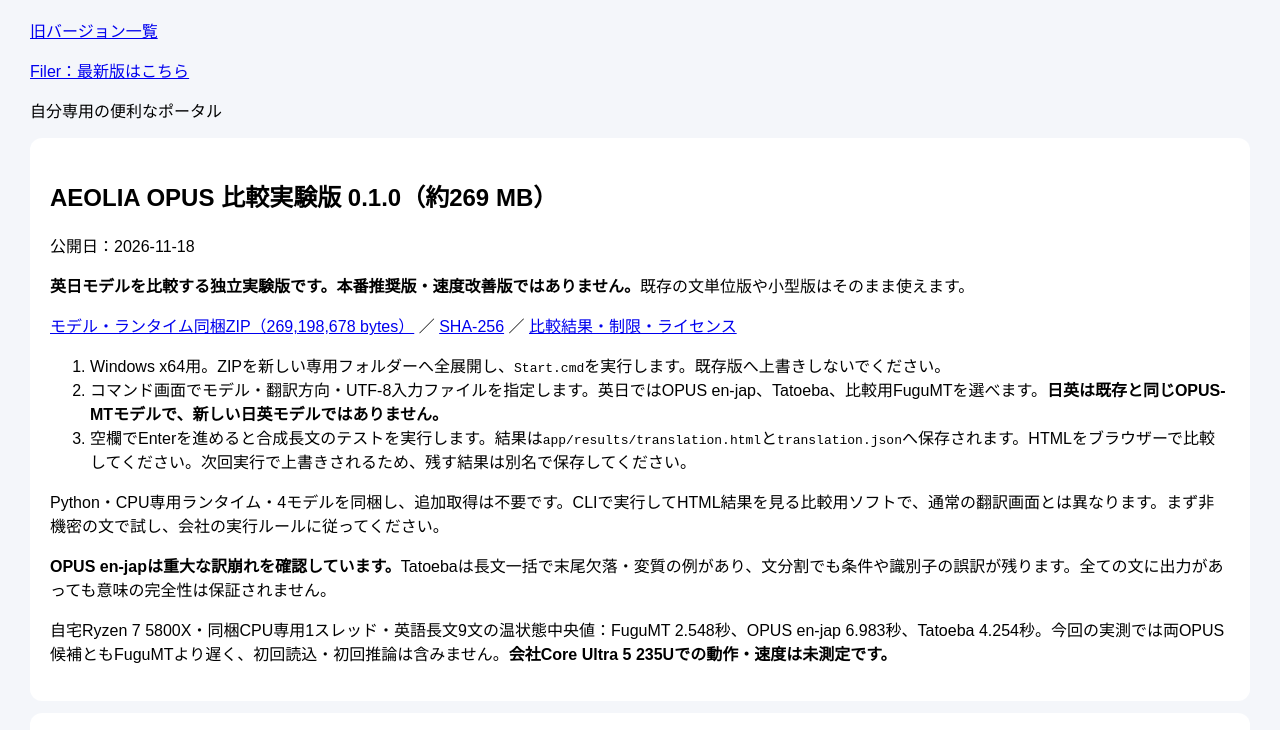
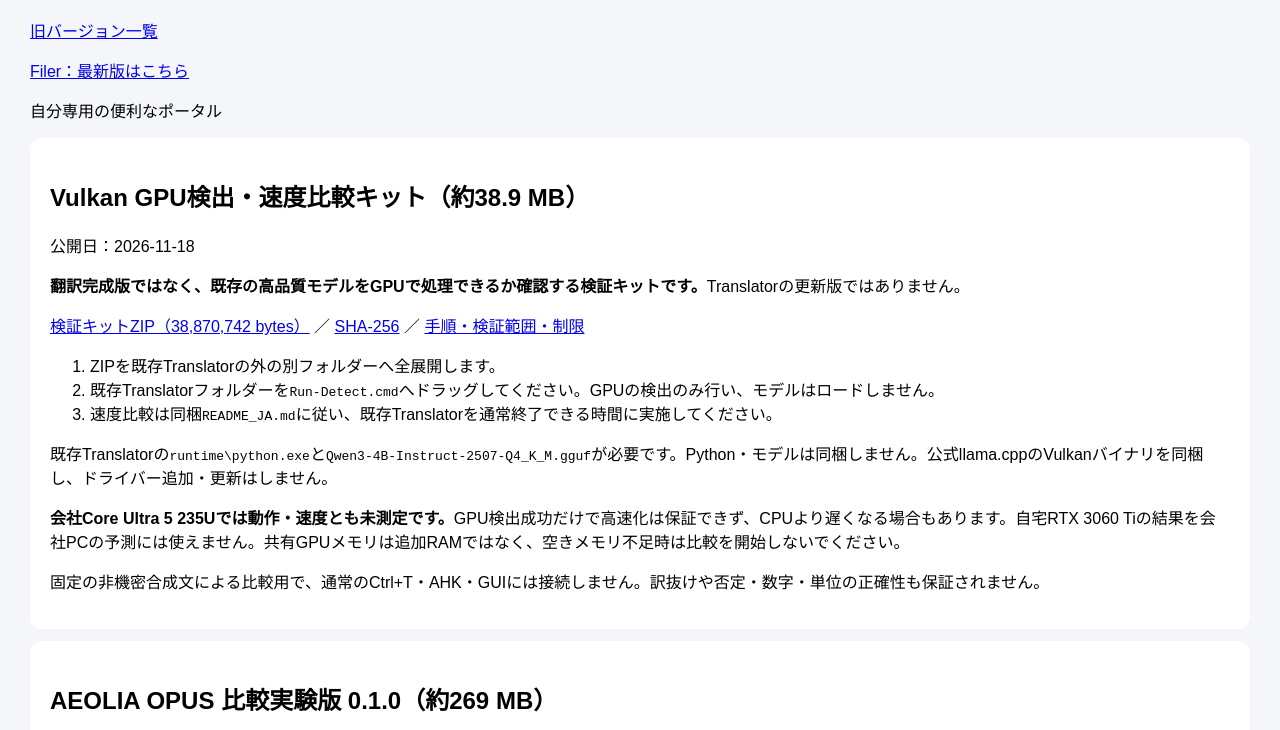
Before and after one commit to takami0606/takami0606.github.io, a plain HTML site: page index.html in a window 1280 px wide. Shown: the part 70-800 px from the top of the page. Drawn offline with Linux system fonts and the light colour scheme.

Commit message:
Add Vulkan GPU detection and comparison kit, distinct from translation apps

```diff
--- a/index.html
+++ b/index.html
@@ -42,6 +42,21 @@
   <h1>Locker Room</h1><p><a href="archive.html">旧バージョン一覧</a></p>
   <p class="filer-jump"><a href="#aeolia-filer-latest">Filer：最新版はこちら</a></p>
   <p>自分専用の便利なポータル</p>
+
+  <section class="card" id="aeolia-vulkan-validation">
+    <h2>Vulkan GPU検出・速度比較キット（約38.9 MB）</h2>
+    <p class="release-date">公開日：2026-11-18</p>
+    <p><strong>翻訳完成版ではなく、既存の高品質モデルをGPUで処理できるか確認する検証キットです。</strong>Translatorの更新版ではありません。</p>
+    <p><a href="https://github.com/takami0606/takami0606.github.io/releases/download/aeolia-vulkan-b12374-experiment-20261118/AEOLIA-Vulkan-validation-b12374.zip">検証キットZIP（38,870,742 bytes）</a> ／ <a href="https://github.com/takami0606/takami0606.github.io/releases/download/aeolia-vulkan-b12374-experiment-20261118/AEOLIA-Vulkan-validation-b12374.zip.sha256">SHA-256</a> ／ <a href="https://github.com/takami0606/takami0606.github.io/releases/tag/aeolia-vulkan-b12374-experiment-20261118">手順・検証範囲・制限</a></p>
+    <ol>
+      <li>ZIPを既存Translatorの外の別フォルダーへ全展開します。</li>
+      <li>既存Translatorフォルダーを<code>Run-Detect.cmd</code>へドラッグしてください。GPUの検出のみ行い、モデルはロードしません。</li>
+      <li>速度比較は同梱<code>README_JA.md</code>に従い、既存Translatorを通常終了できる時間に実施してください。</li>
+    </ol>
+    <p>既存Translatorの<code>runtime&#92;python.exe</code>と<code>Qwen3-4B-Instruct-2507-Q4_K_M.gguf</code>が必要です。Python・モデルは同梱しません。公式llama.cppのVulkanバイナリを同梱し、ドライバー追加・更新はしません。</p>
+    <p><strong>会社Core Ultra 5 235Uでは動作・速度とも未測定です。</strong>GPU検出成功だけで高速化は保証できず、CPUより遅くなる場合もあります。自宅RTX 3060 Tiの結果を会社PCの予測には使えません。共有GPUメモリは追加RAMではなく、空きメモリ不足時は比較を開始しないでください。</p>
+    <p>固定の非機密合成文による比較用で、通常のCtrl+T・AHK・GUIには接続しません。訳抜けや否定・数字・単位の正確性も保証されません。</p>
+  </section>
 
   <section class="card" id="aeolia-opus-study">
     <h2>AEOLIA OPUS 比較実験版 0.1.0（約269 MB）</h2>
```
